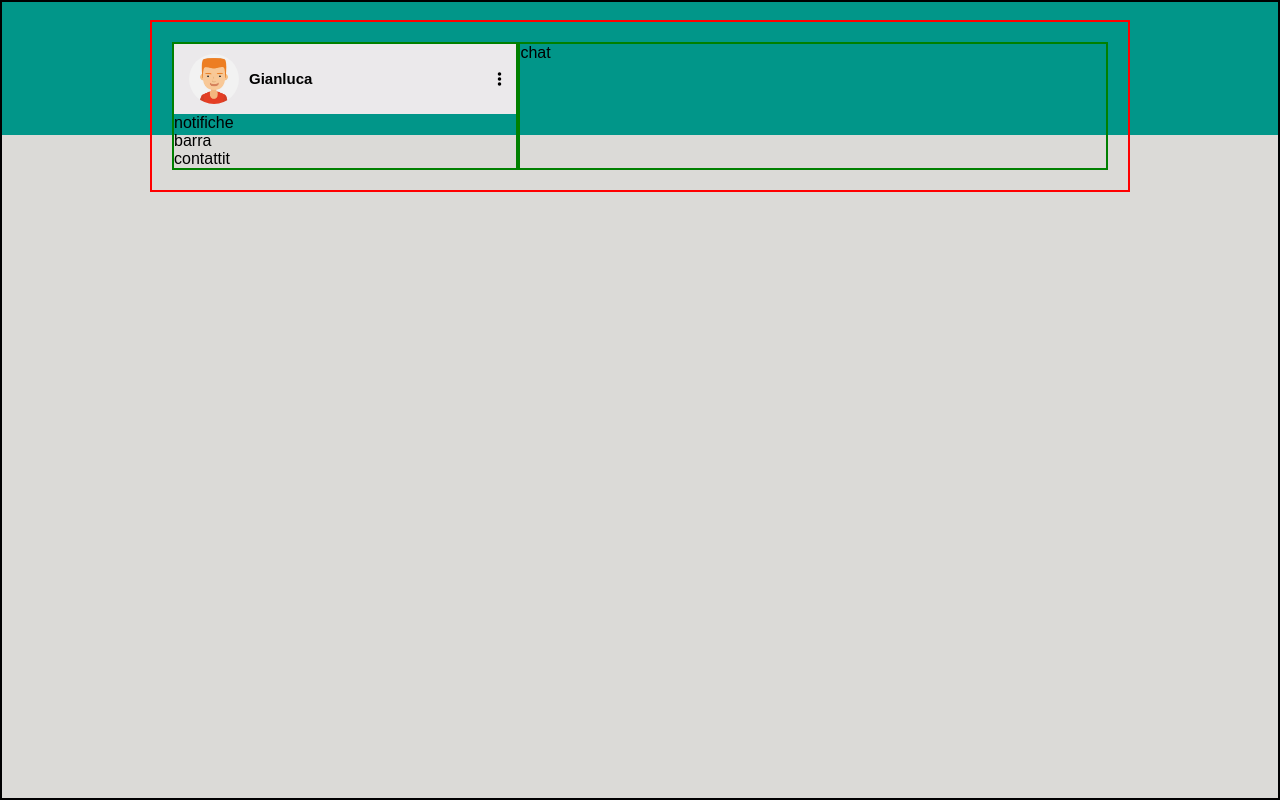
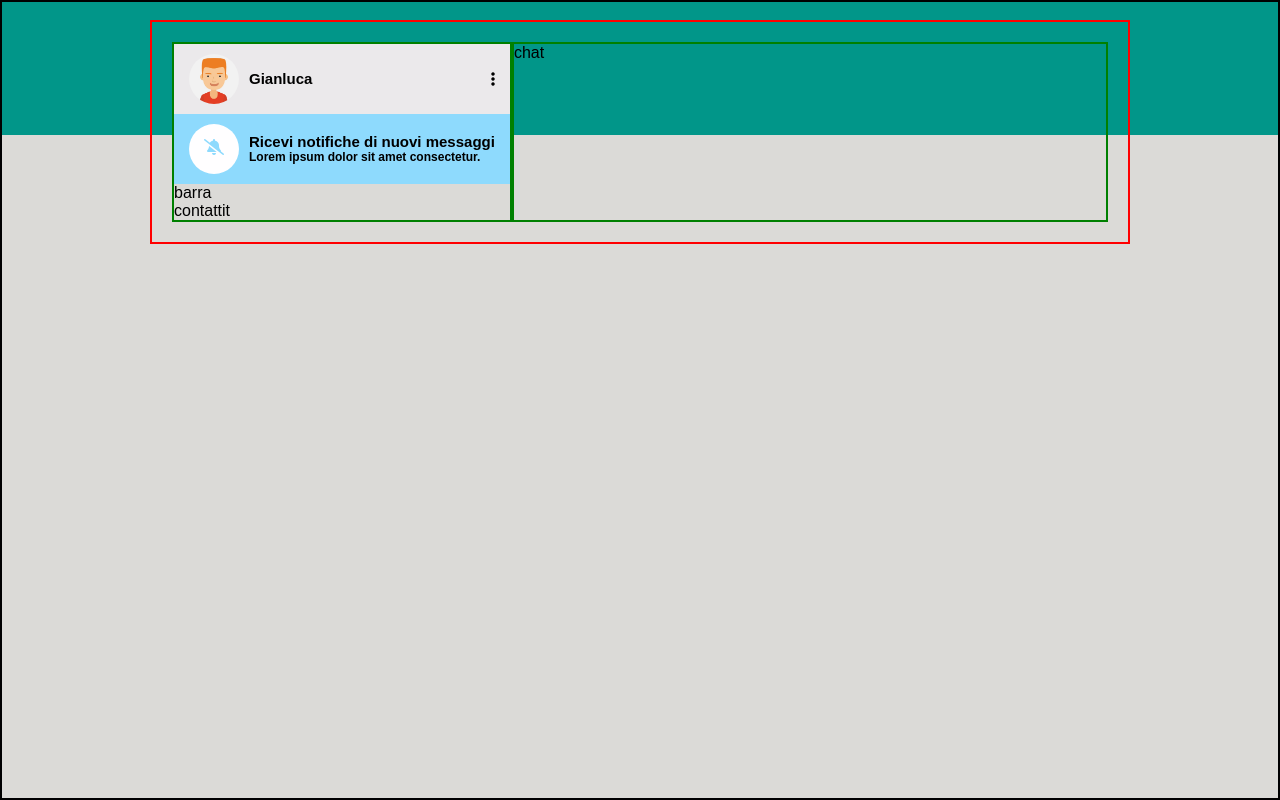
Before and after one commit to ChmielewskiGianpiero/vue-boolzapp, a plain HTML site: page index.html in a window 1280 px wide. Drawn offline with nearby package versions, Linux system fonts and the light colour scheme.

Commit message:
ADD - app left block "alert" markup

```diff
--- a/css/style.css
+++ b/css/style.css
@@ -28,6 +28,10 @@ menu{
 
 .bg-light-grey1{
     background-color: var(--light-grey1);
+}
+
+.bg-blue-sky{
+    background-color: var(--blue-sky);
 }
 
 /* PALETTE COLORI */
@@ -81,21 +85,18 @@ menu{
     top: -115px;
 }
 
-.app-section-left{
+.app-section-chat{
     flex-grow: 1;
-}
-
-.app-section-chat{
-    flex-grow: 3;
 }
 
 
 /* APP SECTION LEFT */
 
-.profile{
+.app-block{
     display: flex;
     align-items: center;
     padding: 10px 15px;
+    gap: 10px;
 }
 
 .user{
@@ -105,15 +106,31 @@ menu{
     flex-grow: 1;
 }
 
-.user-img{
+.icon-img{
     max-width: 50px;
     border-radius: 50px ;
 }
 
-.user-name{
+.user-name,
+.alert-banner h2{
     font-size: 15px;
     font-weight: bold;
 }
+
+.text-down{
+    font-size: 12px;
+    font-weight: bold;
+}
+
+.fa-bell-slash{
+    background-color: var(--light);
+    color: var(--blue-sky);
+    border-radius: 50px;
+    width: 50px;
+    aspect-ratio: 1;
+    padding: 15px;
+}
+
 
 
 
--- a/index.html
+++ b/index.html
@@ -14,14 +14,19 @@
             <div class="container position-app">
                 <div class="row">
                     <div class="app-section-left">
-                        <div class="profile bg-light-grey1">
+                        <div class="app-block bg-light-grey1">
                             <div class="user">
-                                <img class="user-img" src="./img/avatar_1.jpg" alt="foto profilo">
+                                <img class="icon-img" src="./img/avatar_1.jpg" alt="foto profilo">
                                 <span class="user-name">Gianluca</span>
                             </div>
                             <i class="fa-solid fa-ellipsis-vertical"></i>
                         </div>
-                        <div>notifiche</div>
+                        <div class="app-block bg-blue-sky">
+                            <i class="fa-solid fa-bell-slash"></i>                            <div class="alert-banner">
+                                <h2>Ricevi notifiche di nuovi messaggi</h2>
+                                <p class="text-down">Lorem ipsum dolor sit amet consectetur.</p>
+                            </div>
+                        </div>
                         <div>barra</div>
                         <ul>contattit</ul>
                     </div>
```
